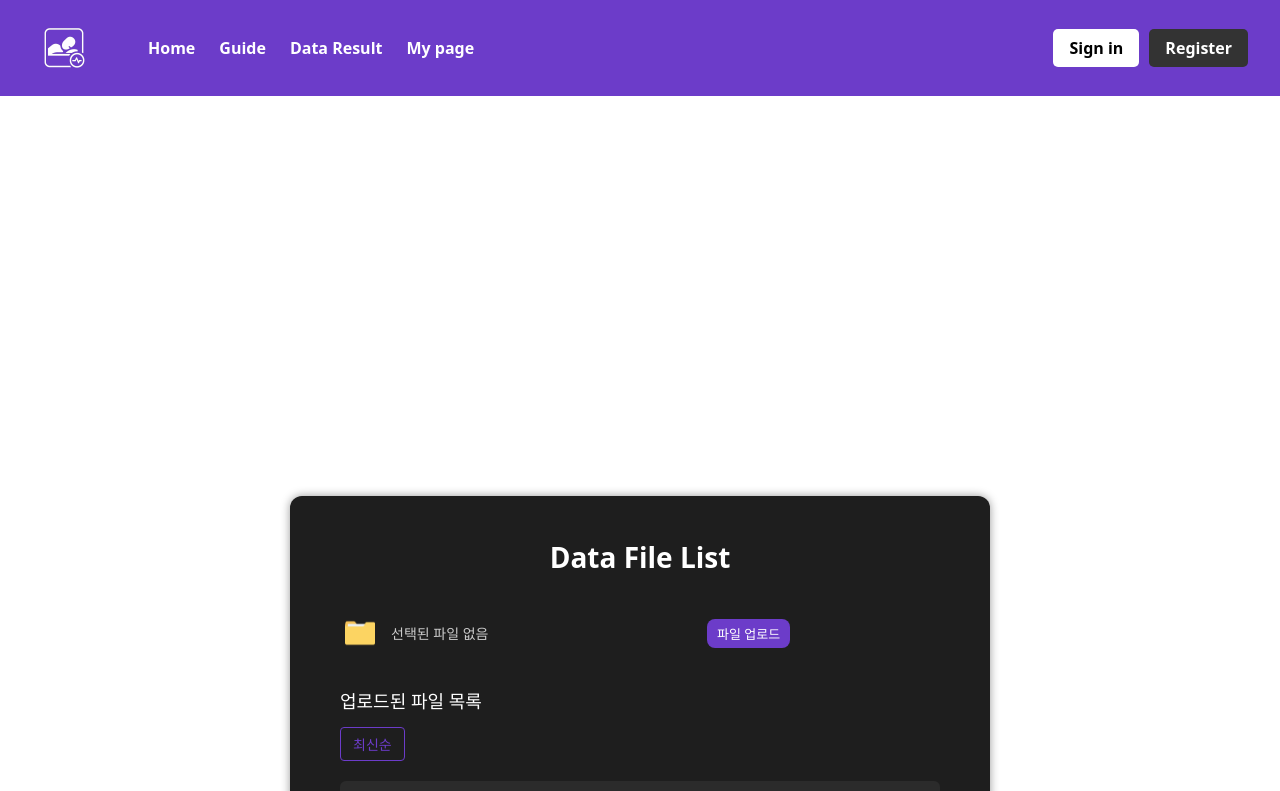
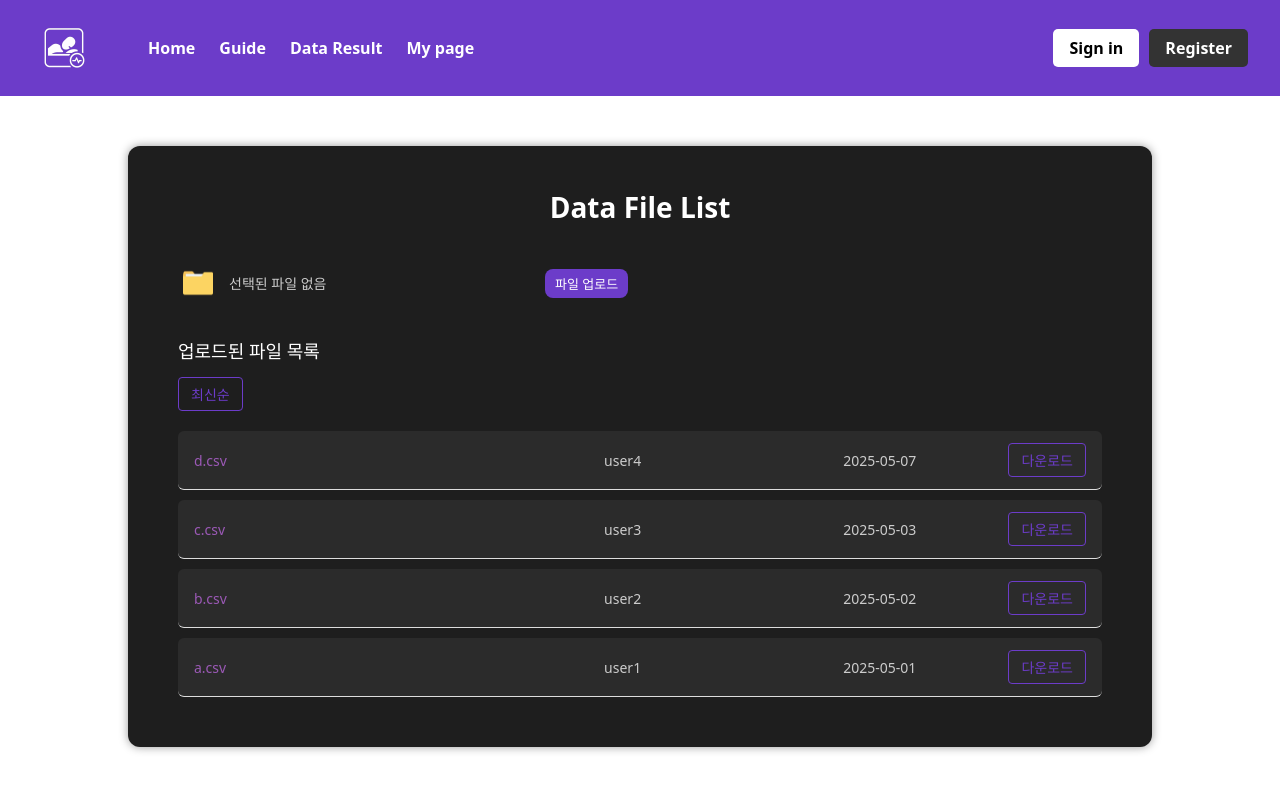
Before and after one commit to Team6forbreathing/FE, a React (Vite) app: page /DataResult in a window 1280 px wide. Shown: the top 791 px of the page. Built offline with nearby package versions, Linux system fonts and the light colour scheme.

Commit message:
dataresult page update + visualize page create

```diff
--- a/package.json
+++ b/package.json
@@ -10,12 +10,14 @@
     "preview": "vite preview"
   },
   "dependencies": {
+    "apexcharts": "^4.7.0",
     "axios": "^1.9.0",
     "js-cookie": "^3.0.5",
     "react": "^19.1.0",
+    "react-apexcharts": "^1.7.0",
     "react-dom": "^19.1.0",
     "react-icons": "^5.5.0",
-    "react-router-dom": "^7.5.3"
+    "react-router-dom": "^7.6.0"
   },
   "devDependencies": {
     "@eslint/js": "^9.25.0",
--- a/src/App.jsx
+++ b/src/App.jsx
@@ -8,6 +8,7 @@ import FindPassword from './pages/FindPassword';
 import MyPage from './pages/MyPage';
 import Guide from './pages/Guide';
 import DataResult from './pages/DataResult';
+import Visualize from './pages/Visualize';
 
 function App() {
   return (
@@ -21,6 +22,7 @@ function App() {
         <Route path="/mypage" element={<MyPage />} />
         <Route path="/guide" element={<Guide />} />
         <Route path="/DataResult" element={<DataResult />} />
+        <Route path="/visualize/:filename" element={<Visualize />} />
       </Routes>
     </Router>
   );
--- a/src/pages/DataResult.jsx
+++ b/src/pages/DataResult.jsx
@@ -1,4 +1,5 @@
 import React, { useState } from 'react';
+import { Link } from 'react-router-dom';
 import '../styles/DataResult.css';
 import Header from '../components/Header';
 import uploadIcon from '../assets/upload.png';
@@ -69,7 +70,7 @@ function DataResult() {
               <ul>
               {sortedFiles.map(file => (
                   <li key={file.id} className = 'file-item'>
-                    <span className="file-name">{file.name}</span>
+                    <Link to={`/Visualize/${file.name}`} className="file-name clickable">{file.name}</Link>
                     <span className="file-user">{file.uploadedBy}</span>
                     <span className="file-date">{file.date}</span>
                     <button onClick={() => alert(`"${file.name}" 다운로드 예정`)}>다운로드</button>
--- /dev/null
+++ b/src/pages/Visualize.jsx
@@ -0,0 +1,28 @@
+import { useParams } from 'react-router-dom';
+import { useEffect, useState } from 'react';
+import Chart from 'react-apexcharts';
+
+function VisualizePage() {
+  const { filename } = useParams();
+  const [data, setData] = useState([]);
+
+  useEffect(() => {
+    fetch(`/files/${filename}`)
+      .then(res => res.text())
+      .then(text => {
+        // CSV 파싱
+        const lines = text.split('\n').filter(Boolean);
+        const parsed = lines.map(line => line.split(','));
+        setData(parsed);
+      });
+  }, [filename]);
+
+  return (
+    <div>
+      <h2>{filename} 시각화</h2>
+      {/* 데이터 시각화 */}
+    </div>
+  );
+}
+
+export default VisualizePage;
--- a/src/styles/DataResult.css
+++ b/src/styles/DataResult.css
@@ -1,6 +1,7 @@
 .data-result-page {
-    max-width: 700px;
-    margin: 400px auto 10px;
+    /* max-width: 700px; */
+    width : 80%;
+    margin: 50px auto 10px;
     padding: 40px;
     background-color: #1e1e1e;
     color: white;
@@ -152,3 +153,14 @@
     font-size: 14px;
     cursor: pointer;
   }
+
+  .file-name.clickable {
+  color: #9b59b6;
+  cursor: pointer;
+  text-decoration: none;
+  font-weight: 500;
+  }
+
+  .file-name.clickable:hover {
+    text-decoration: underline;
+  }
```
Also changed, not shown: src/styles/Visualize.css (added), 1 other file (tests, documents, lock files or other folders).
